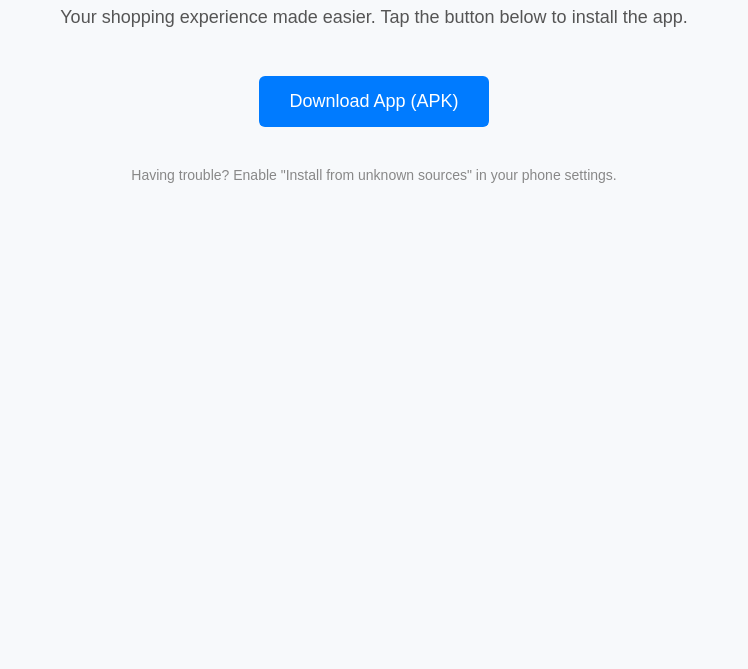
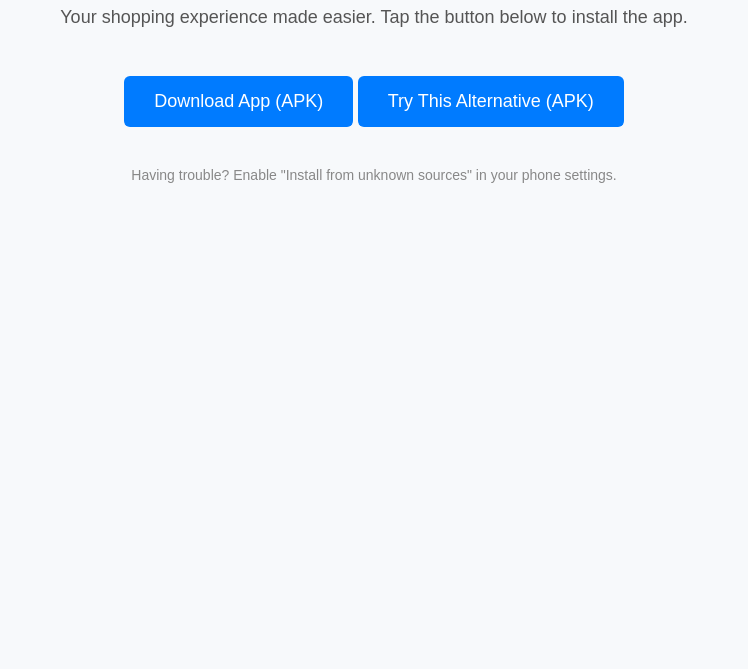
Before and after one commit to RonnieRoy21/SamAutoSpares-app-download, a plain HTML site: page index.html in a window 1280 px wide. Shown: the part 131-800 px from the top of the page, without its empty margins (266-1014 px from the left). Drawn offline with Linux system fonts and the light colour scheme.

Commit message:
index v1.0.6.html

```diff
--- a/index.html
+++ b/index.html
@@ -45,6 +45,11 @@
     Download App (APK)
   </a>
 
+   <a class="btn" href="https://www.dropbox.com/scl/fi/i4v1tsylmemnkmah10i4t/Sam-Auto-Spares-v1.0.2.apk?rlkey=399p7l46fylja3tc1dxel0cp3&dl=1" download>
+
+    Try This Alternative  (APK)
+  </a>
+
   <p style="margin-top:40px; font-size:14px; color:#888;">
     Having trouble? Enable "Install from unknown sources" in your phone settings.
   </p>
```
